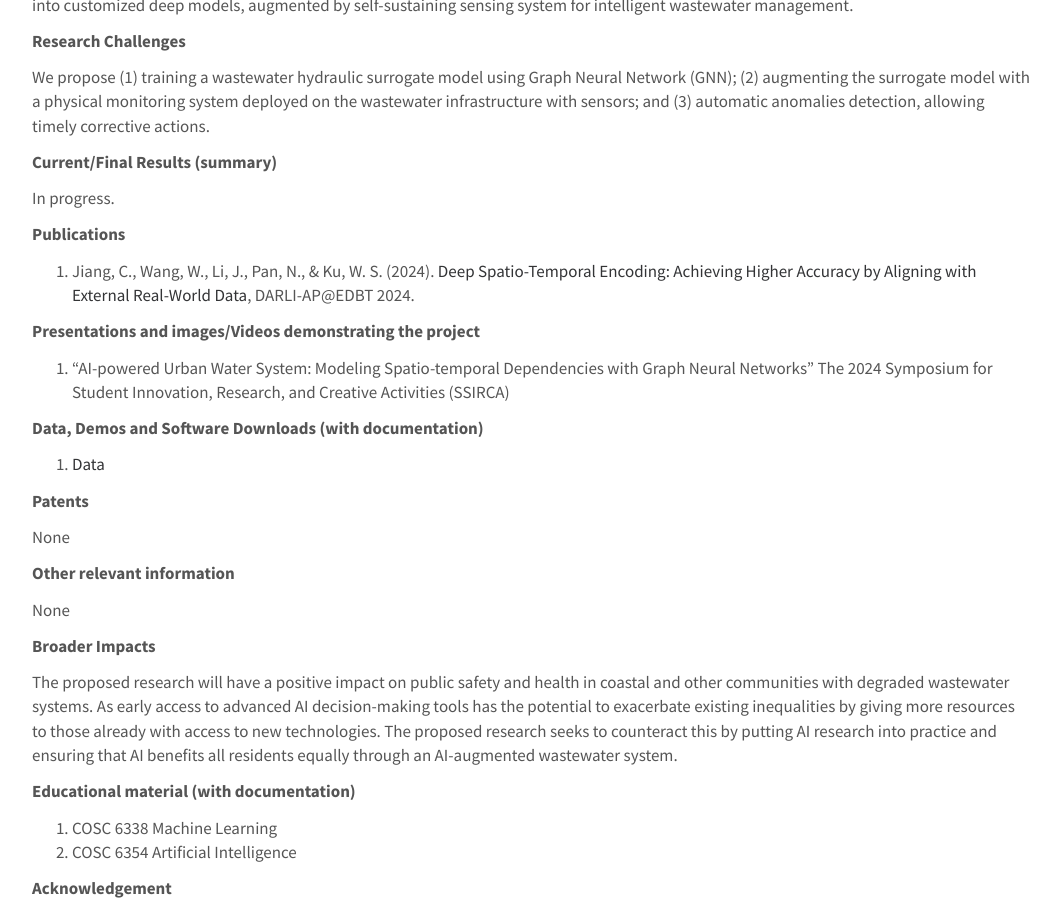
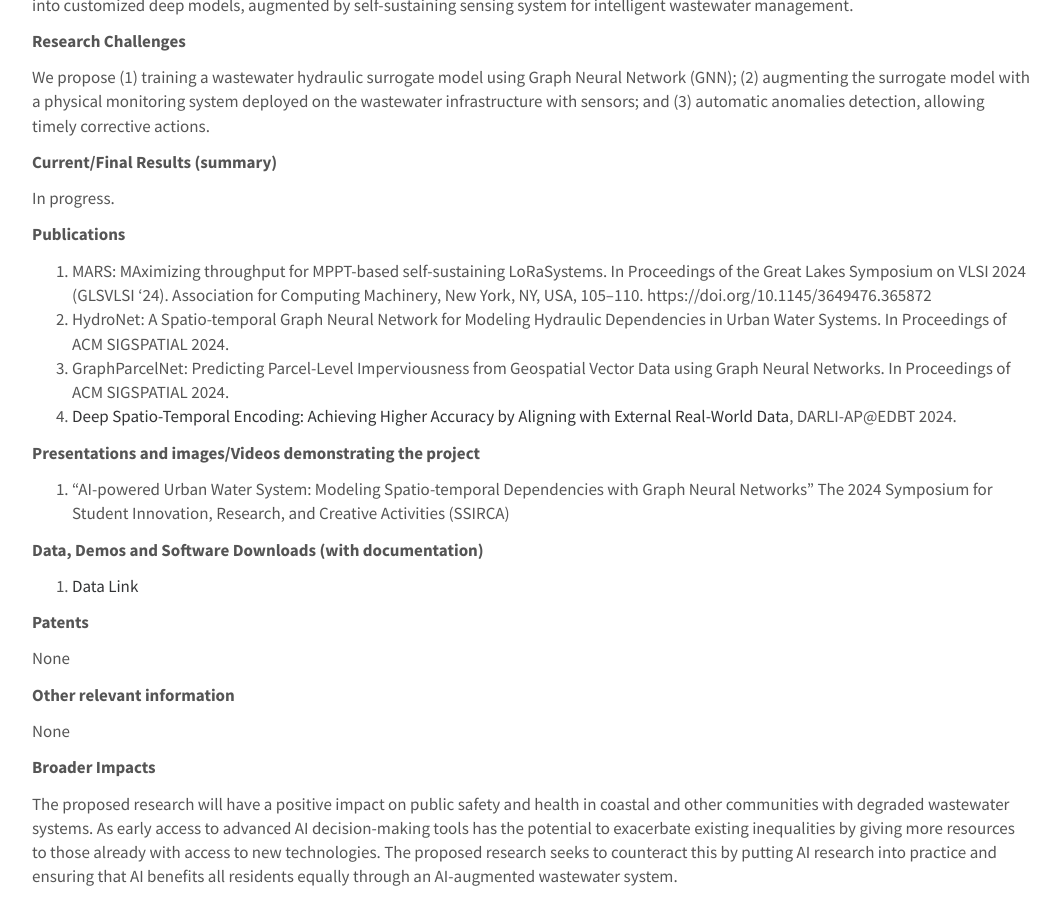
Before and after one commit to WENLU-W/WENLU-W.github.io, a Jekyll site: the page built from docs/_posts/2023-10-01-ai4hydro.md, in a window 1280 px wide and 900 px high, scrolled down 578 px. Shown: the whole window, without its empty margins (108-1168 px from the left). Built offline with Jekyll 4.4.1, drawn with Linux system fonts in a browser that asks for light colours.

Commit message:
Update 2023-10-01-ai4hydro.md

```diff
--- a/docs/_posts/2023-10-01-ai4hydro.md
+++ b/docs/_posts/2023-10-01-ai4hydro.md
@@ -23,7 +23,10 @@ The proposed work will revolutionize the urban wastewater system by transforming
 
 **Publications**
 
-   1. Jiang, C., Wang, W., Li, J., Pan, N., & Ku, W. S. (2024). [Deep Spatio-Temporal Encoding: Achieving Higher Accuracy by Aligning with External Real-World Data](https://ceur-ws.org/Vol-3651/DARLI-AP-4.pdf), DARLI-AP@EDBT 2024.
+   1. MARS: MAximizing throughput for MPPT-based self-sustaining LoRaSystems. In Proceedings of the Great Lakes Symposium on VLSI 2024 (GLSVLSI '24). Association for Computing Machinery, New York, NY, USA, 105–110. https://doi.org/10.1145/3649476.365872
+   2. HydroNet: A Spatio-temporal Graph Neural Network for Modeling Hydraulic Dependencies in Urban Water Systems. In Proceedings of ACM SIGSPATIAL 2024.
+   3. GraphParcelNet: Predicting Parcel-Level Imperviousness from Geospatial Vector Data using Graph Neural Networks. In Proceedings of ACM SIGSPATIAL 2024.
+   4. [Deep Spatio-Temporal Encoding: Achieving Higher Accuracy by Aligning with External Real-World Data](https://ceur-ws.org/Vol-3651/DARLI-AP-4.pdf), DARLI-AP@EDBT 2024.
 
 **Presentations and images/Videos demonstrating the project**
 
@@ -31,7 +34,7 @@ The proposed work will revolutionize the urban wastewater system by transforming
 
 **Data, Demos and Software Downloads (with documentation)**
 
-   1. [Data](https://github.com/VV123/AI4Hydro)
+   1. [Data Link](https://github.com/VV123/AI4Hydro)
 
 **Patents**
 
@@ -99,4 +102,4 @@ The proposed work will revolutionize the urban wastewater system by transforming
 
 **Date of Last Update**
 
-   10/15/2023
+   11/01/2024
```
